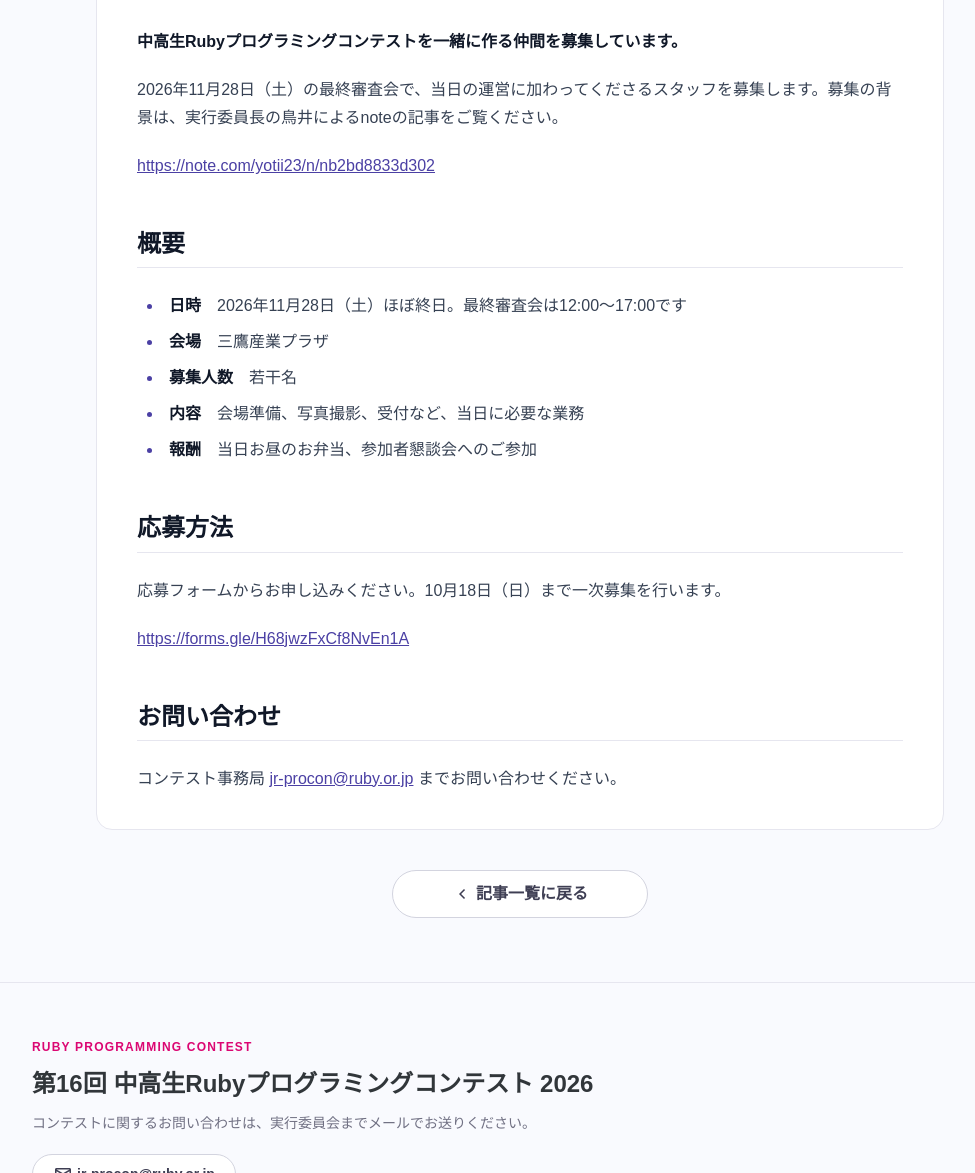
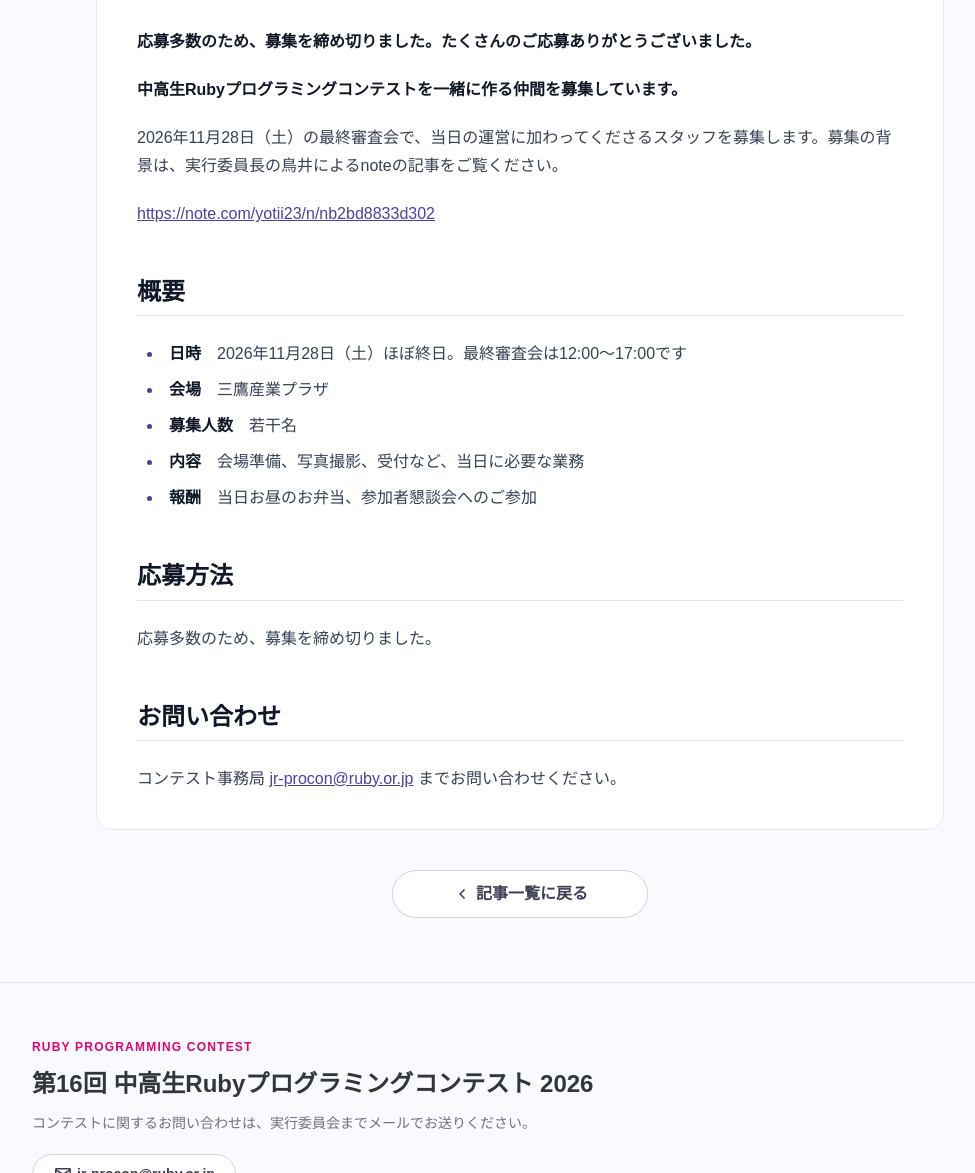
Before and after one commit to ruby-procon-net/ruby-procon-net-2026, a Jekyll site: the page built from _articles/2026-10-09-staff-recruitment.md, in a window 1280 px wide and 1400 px high, scrolled down 689 px, cut to the strip 227-1400 px from the top of the window. Shown: the whole strip, without its empty margins (120-1095 px from the left). Built offline with Jekyll 4.4.1, drawn with Linux system fonts in a browser that asks for light colours.

Commit message:
当日スタッフ募集の締め切りを反映する
トップページの当日スタッフ募集の案内を外し、募集記事に締め切った旨を書く。
応募フォームへのリンクは、受付を終了したため外す。

ruby-procon-net/ruby-procon-organizers#117 の 10/23 定例の決定に対応。

Co-Authored-By: Claude Opus 5.5 <noreply@anthropic.com>
Claude-Session: https://claude.ai/code/session_014ybWiV39Ujzjch7PLKZSvH

```diff
--- a/_articles/2026-10-09-staff-recruitment.md
+++ b/_articles/2026-10-09-staff-recruitment.md
@@ -2,8 +2,10 @@
 title: "最終審査会の当日スタッフを募集します"
 date: 2026-10-09
 thumbnail: /assets/images/common/venue-mitaka.webp
-excerpt: "2026年11月28日（土）の最終審査会を、当日いっしょに作る仲間を募集します。一次募集は10月18日（日）までです。"
+excerpt: "2026年11月28日（土）の最終審査会の当日スタッフ募集は、応募多数のため締め切りました。"
 ---
+
+**応募多数のため、募集を締め切りました。たくさんのご応募ありがとうございました。**
 
 **中高生Rubyプログラミングコンテストを一緒に作る仲間を募集しています。**
 
@@ -21,9 +23,7 @@ excerpt: "2026年11月28日（土）の最終審査会を、当日いっしょ
 
 ## 応募方法
 
-応募フォームからお申し込みください。10月18日（日）まで一次募集を行います。
-
-[https://forms.gle/H68jwzFxCf8NvEn1A](https://forms.gle/H68jwzFxCf8NvEn1A)
+応募多数のため、募集を締め切りました。
 
 ## お問い合わせ
 
```
Also changed, not shown: index.html (+0 -12 lines).
